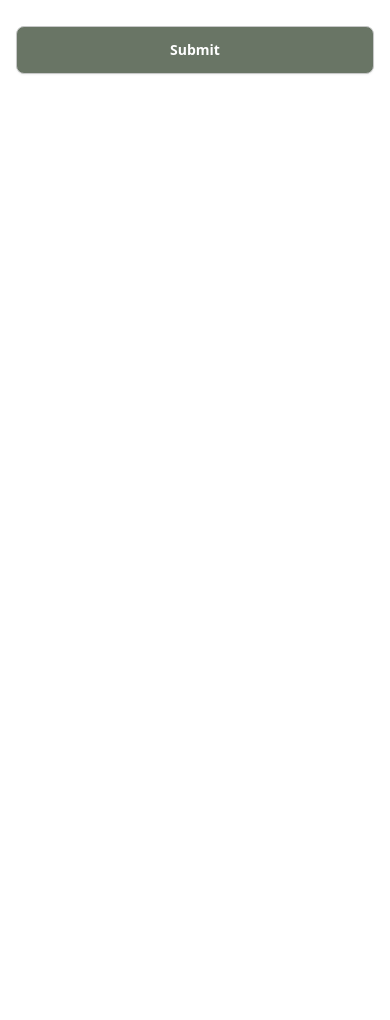
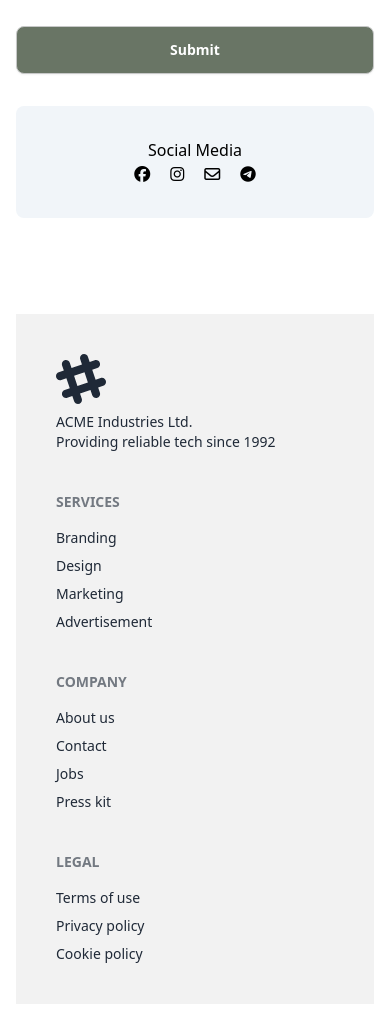
Before and after one commit to nahidul13/Hockey-s-ticket, a plain HTML site: page index.html in a window 390 px wide. Shown: the part 9403-10423 px from the top of the page. Before the commit the page ends 9493 px from the top, so only its background shows below. Drawn offline with nearby package versions, Linux system fonts and the light colour scheme.

Commit message:
footer section

```diff
--- a/index.html
+++ b/index.html
@@ -12,8 +12,8 @@
     <script src="https://kit.fontawesome.com/875c2435e1.js" crossorigin="anonymous"></script>
 </head>
 
-<body class="bg-white text-black container mx-auto p-4 lg:px-20">
-    <header class="">
+<body class="bg-white text-black container mx-auto p-4 ">
+    <header class="lg:px-20">
         <!-- navbar -->
         <nav>
             <div class="navbar">
@@ -89,7 +89,7 @@
 
     <!---------------------------------------main----------------------  -->
 
-    <main>
+    <main class="lg:px-20">
         <!-- professional sectiom  -->
         <section class="mt-24 text-center ">
             <h3 class="text-4xl font-bold ">Professional Hockey Club</h3>
@@ -460,10 +460,54 @@
                 </form>
             </div>
 
-
+            <div class="text-center bg-slate-100  rounded-lg p-8 mt-8">
+                <h3>Social Media</h3>
+                <ul class="flex justify-center gap-5">
+                    <li><i class="fa-brands fa-facebook"></i></li>
+                    <li><i class="fa-brands fa-instagram"></i></li>
+                    <li><i class="fa-regular fa-envelope"></i></li>
+                    <li><i class="fa-brands fa-telegram"></i></li>
+                </ul>
+            </div>
 
         </section>
     </main>
+    <!-- footer part  -->
+    <footer class="footer bg-base-200 text-base-content p-10 mt-24 max-w-full">
+        <aside>
+            <svg width="50" height="50" viewBox="0 0 24 24" xmlns="http://www.w3.org/2000/svg" fill-rule="evenodd"
+                clip-rule="evenodd" class="fill-current">
+                <path
+                    d="M22.672 15.226l-2.432.811.841 2.515c.33 1.019-.209 2.127-1.23 2.456-1.15.325-2.148-.321-2.463-1.226l-.84-2.518-5.013 1.677.84 2.517c.391 1.203-.434 2.542-1.831 2.542-.88 0-1.601-.564-1.86-1.314l-.842-2.516-2.431.809c-1.135.328-2.145-.317-2.463-1.229-.329-1.018.211-2.127 1.231-2.456l2.432-.809-1.621-4.823-2.432.808c-1.355.384-2.558-.59-2.558-1.839 0-.817.509-1.582 1.327-1.846l2.433-.809-.842-2.515c-.33-1.02.211-2.129 1.232-2.458 1.02-.329 2.13.209 2.461 1.229l.842 2.515 5.011-1.677-.839-2.517c-.403-1.238.484-2.553 1.843-2.553.819 0 1.585.509 1.85 1.326l.841 2.517 2.431-.81c1.02-.33 2.131.211 2.461 1.229.332 1.018-.21 2.126-1.23 2.456l-2.433.809 1.622 4.823 2.433-.809c1.242-.401 2.557.484 2.557 1.838 0 .819-.51 1.583-1.328 1.847m-8.992-6.428l-5.01 1.675 1.619 4.828 5.011-1.674-1.62-4.829z">
+                </path>
+            </svg>
+            <p>
+                ACME Industries Ltd.
+                <br />
+                Providing reliable tech since 1992
+            </p>
+        </aside>
+        <nav>
+            <h6 class="footer-title">Services</h6>
+            <a class="link link-hover">Branding</a>
+            <a class="link link-hover">Design</a>
+            <a class="link link-hover">Marketing</a>
+            <a class="link link-hover">Advertisement</a>
+        </nav>
+        <nav>
+            <h6 class="footer-title">Company</h6>
+            <a class="link link-hover">About us</a>
+            <a class="link link-hover">Contact</a>
+            <a class="link link-hover">Jobs</a>
+            <a class="link link-hover">Press kit</a>
+        </nav>
+        <nav>
+            <h6 class="footer-title">Legal</h6>
+            <a class="link link-hover">Terms of use</a>
+            <a class="link link-hover">Privacy policy</a>
+            <a class="link link-hover">Cookie policy</a>
+        </nav>
+    </footer>
 </body>
 
 </html>
```
